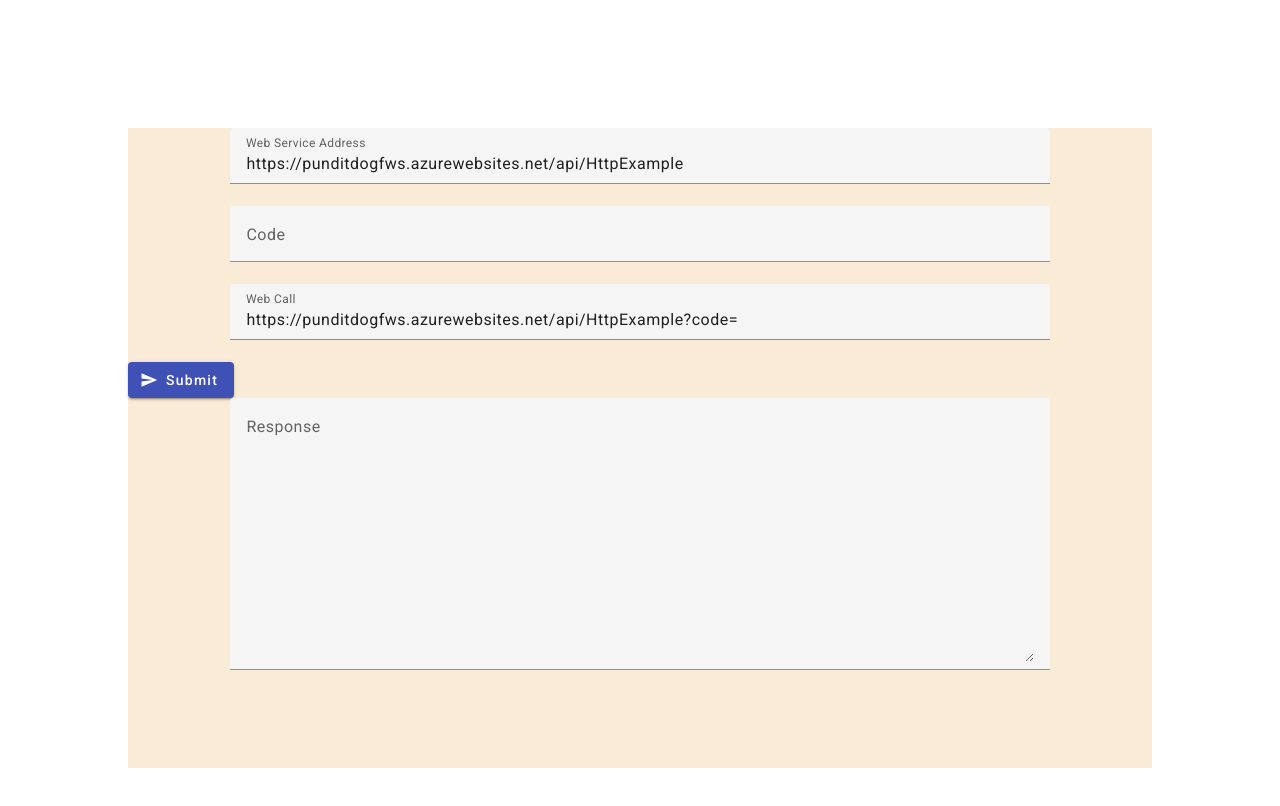
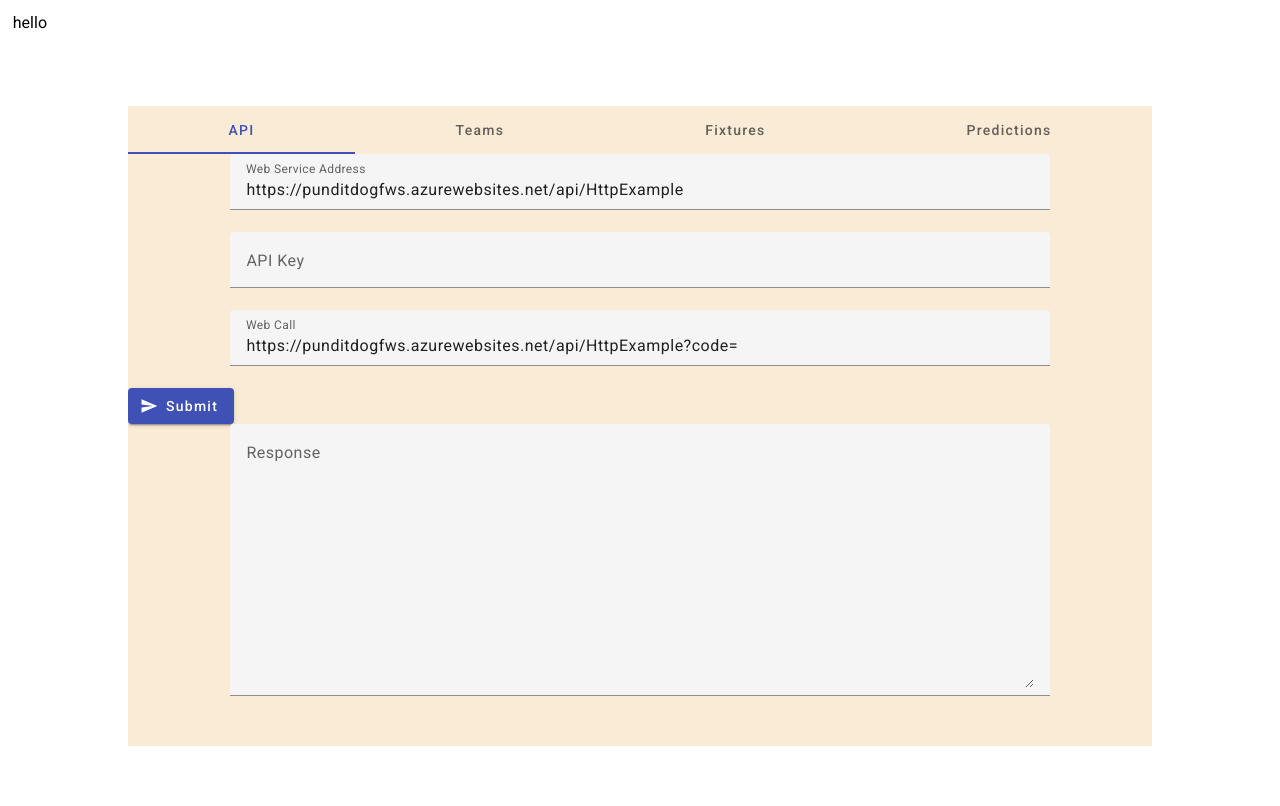
Before and after one commit to matsoncook/PunditDogSWA, an Angular app: page / in a window 1280 px wide. Shown: the top 806 px of the page. Built offline with nearby package versions, Linux system fonts and the light colour scheme.

Commit message:
Form tabs

```diff
--- a/src/app/app.component.css
+++ b/src/app/app.component.css
@@ -2,9 +2,34 @@
 .main{
     height: 100%; width: 100%;
 }
+.header-container{
+
+  height: 10%;
+  //background-color: #24d600;
+  margin : 1%;
+
+
+}
+.header{
+
+  display: flex;
+  //background-color: #00bcd4;
+  justify-content: space-between;
+
+
+}
+
+.header-left {
+
+}
+
+.header-right {
+   margin-left: auto; /* This will push the item to the right */
+}
+
 
 .content1{
-    height: 80%; width: 80%; margin: 10%;background-color: antiquewhite;
+    height: 80%; width: 80%; margin-left: 10%; background-color: antiquewhite;
 }
 
 .code {
--- a/src/app/app.component.html
+++ b/src/app/app.component.html
@@ -1,6 +1,21 @@
 
 <main class="main" >
+  <div class="header-container" >
+  <div class="header" >
+
+      <div class="header-left">
+hello
+      </div>
+      <div class="header-right">
+         <mat-spinner [diameter]="30"  *ngIf="isLoading"></mat-spinner>
+      </div>
+
+  </div>
+    </div>
   <div class="content1" >
+    <mat-tab-group>
+
+      <mat-tab label="API">
         <div >
             <mat-form-field appearance="fill" class="code">
                 <mat-label>Web Service Address</mat-label>
@@ -8,7 +23,7 @@
               </mat-form-field>
 
               <mat-form-field appearance="fill" class="code">
-            <mat-label>Code</mat-label>
+                <mat-label>API Key</mat-label>
                 <input [(ngModel)]="apiCode"  matInput placeholder="Example input">
               </mat-form-field>
 
@@ -25,7 +40,7 @@
                   </button>
                 </div>
                 <div>
-               <mat-spinner [diameter]="30"  *ngIf="isLoading"></mat-spinner>
+
                 </div>
               </div>
 
@@ -36,6 +51,30 @@
                 <textarea [(ngModel)]="webServiceResponse"  rows=10 matInput placeholder="Example input"></textarea>
               </mat-form-field>
         </div>
+      </mat-tab>
+      <mat-tab label="Teams">
+        <form>
+          <!-- Your form content for tab 2 -->
+          <input type="text" placeholder="Field 3">
+          <input type="text" placeholder="Field 4">
+        </form>
+      </mat-tab>
+      <mat-tab label="Fixtures">
+        <form>
+          <!-- Your form content for tab 2 -->
+          <input type="text" placeholder="Field 3">
+          <input type="text" placeholder="Field 4">
+        </form>
+      </mat-tab>
+      <mat-tab label="Predictions">
+        <form>
+          <!-- Your form content for tab 2 -->
+          <input type="text" placeholder="Field 3">
+          <input type="text" placeholder="Field 4">
+        </form>
+      </mat-tab>
+    </mat-tab-group>
+
   </div>
 </main>
 
--- a/src/app/app.component.ts
+++ b/src/app/app.component.ts
@@ -10,6 +10,7 @@ import { Observable } from 'rxjs';
 import { MatButtonModule } from '@angular/material/button';
 import { MatIconModule } from '@angular/material/icon';
 import { MatProgressSpinnerModule } from '@angular/material/progress-spinner';
+import { MatTabsModule } from '@angular/material/tabs';
 
 
 
@@ -20,7 +21,8 @@ import { MatProgressSpinnerModule } from '@angular/material/progress-spinner';
   standalone: true,
   imports: [RouterOutlet, MatInputModule, MatFormFieldModule,NgIf,
     //BrowserAnimationsModule,
-    FormsModule,MatButtonModule,MatIconModule,HttpClientModule,MatProgressSpinnerModule],
+            FormsModule,MatButtonModule,MatIconModule,HttpClientModule,
+            MatProgressSpinnerModule,MatTabsModule],
   templateUrl: './app.component.html',
   styleUrl: './app.component.css'
 })
```
Lines whose indentation alone changed are shown as unchanged.
